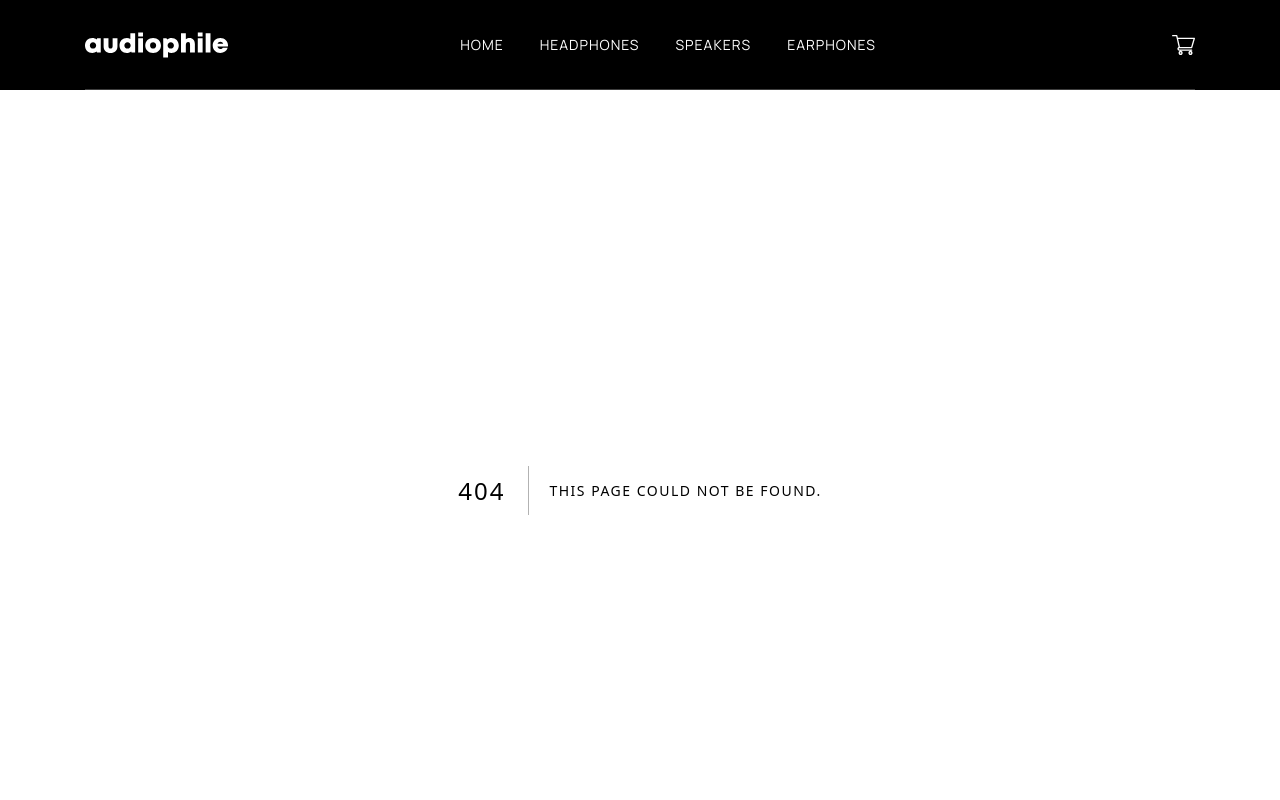
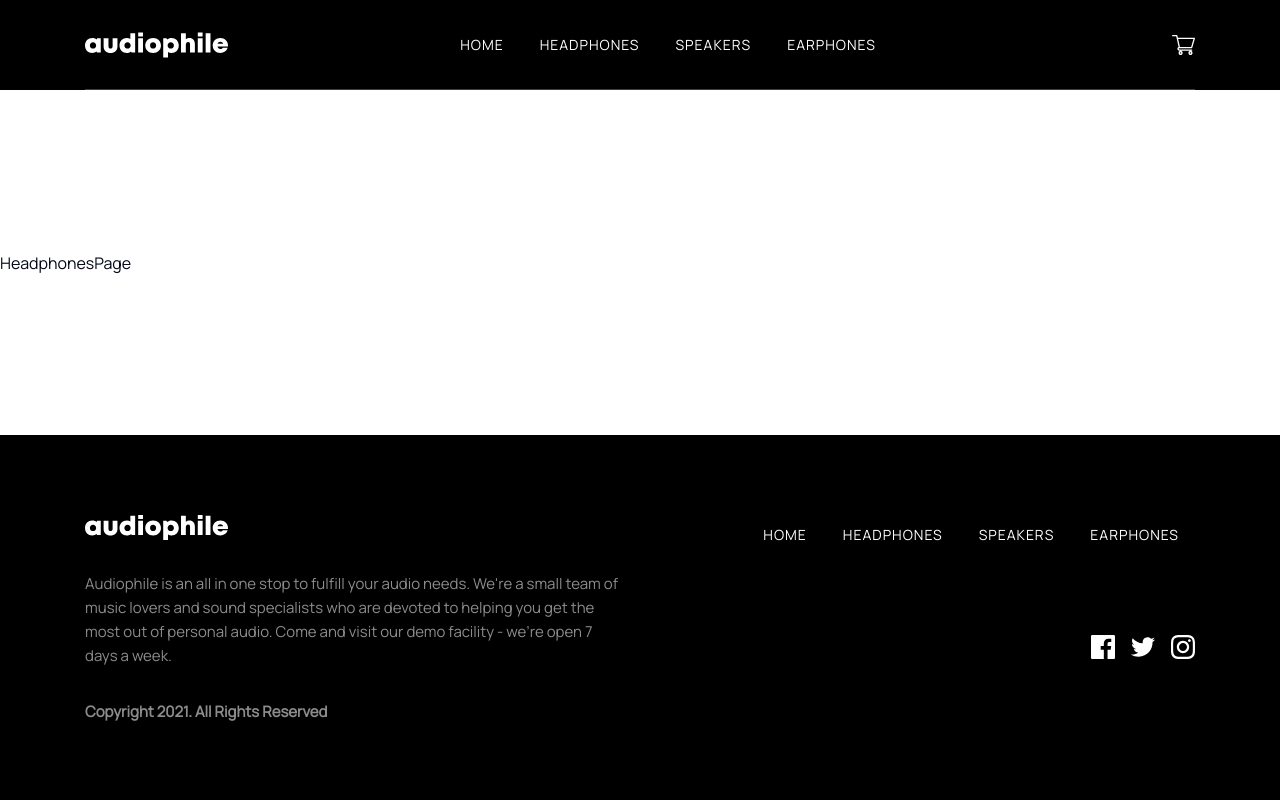
Before and after one commit to Fables7/audiophile-e-commerce, a Next.js app: page /headphones in a window 1280 px wide. Before the commit this address had no page. Shown: the top 800 px of the page. Built offline with nearby package versions, Linux system fonts and the light colour scheme.

Commit message:
Fixed footer layout

```diff
--- a/app/NavBar.tsx
+++ b/app/NavBar.tsx
@@ -6,7 +6,7 @@ import { Separator } from "@/components/ui/separator";
 
 const NavBar = () => {
   return (
-    <div className="bg-black h-[90px] w-full flex items-center justify-center ">
+    <div className="bg-black h-[90px] w-full flex items-center justify-center">
       <div className="w-[1110px] flex  justify-between relative h-full">
         <Image src={logo} alt={"logo"} height={25} />
         <NavMenu />
--- a/app/globals.css
+++ b/app/globals.css
@@ -80,7 +80,7 @@
     @apply border-border;
   }
   body {
-    @apply bg-background text-foreground;
+    @apply bg-background text-foreground min-h-screen flex flex-col justify-between;
   }
   .subtitle {
     @apply text-[0.813rem] tracking-[1px] font-bold uppercase;
--- /dev/null
+++ b/app/headphones/page.tsx
@@ -0,0 +1,7 @@
+import React from "react";
+
+const HeadphonesPage = () => {
+  return <div>HeadphonesPage</div>;
+};
+
+export default HeadphonesPage;
--- a/app/layout.tsx
+++ b/app/layout.tsx
@@ -20,6 +20,7 @@ export default function RootLayout({
     <html lang="en">
       <body className={manrope.className}>
         <NavBar />
+
         <main>{children}</main>
         <Footer />
       </body>
```
